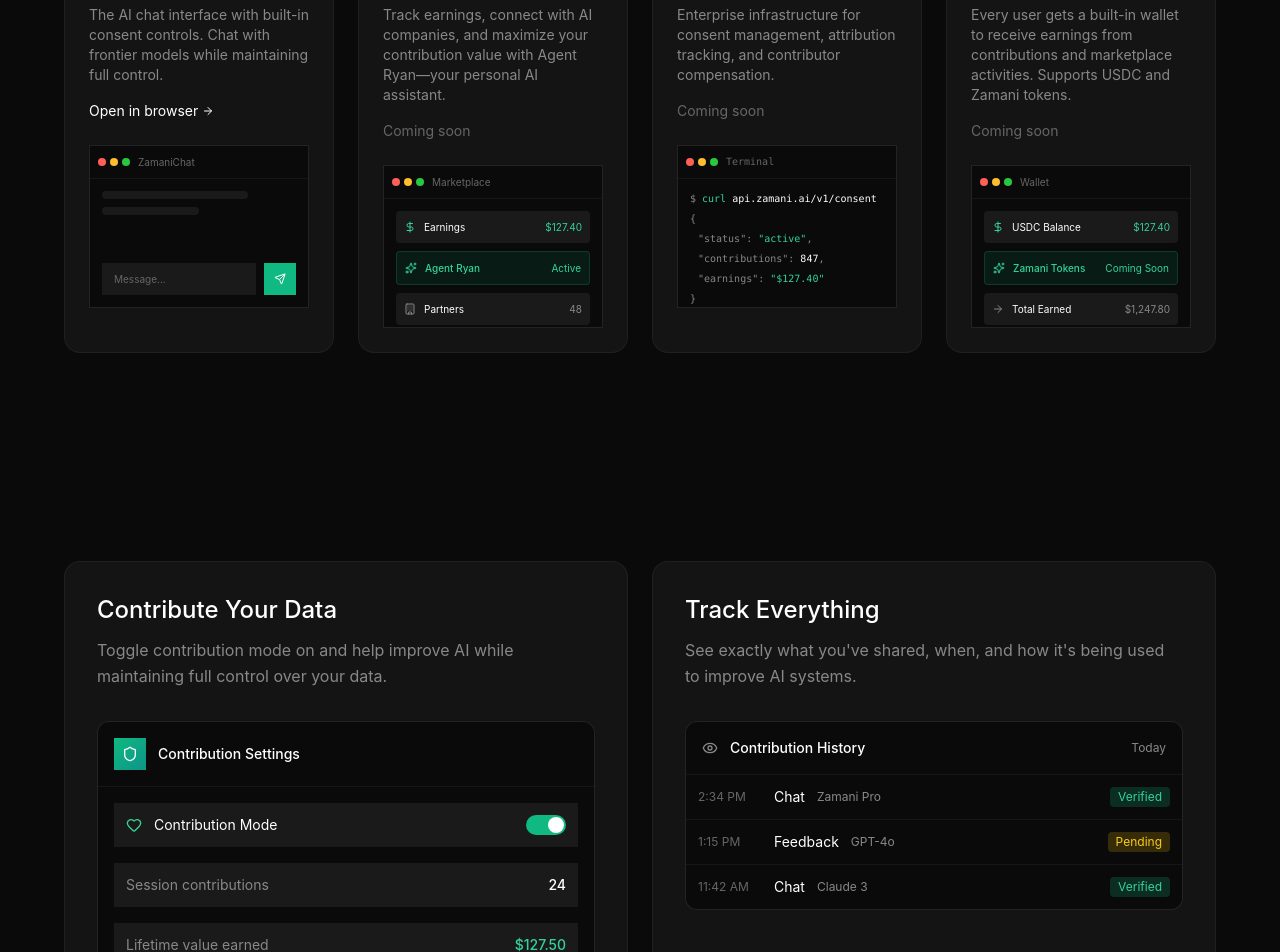
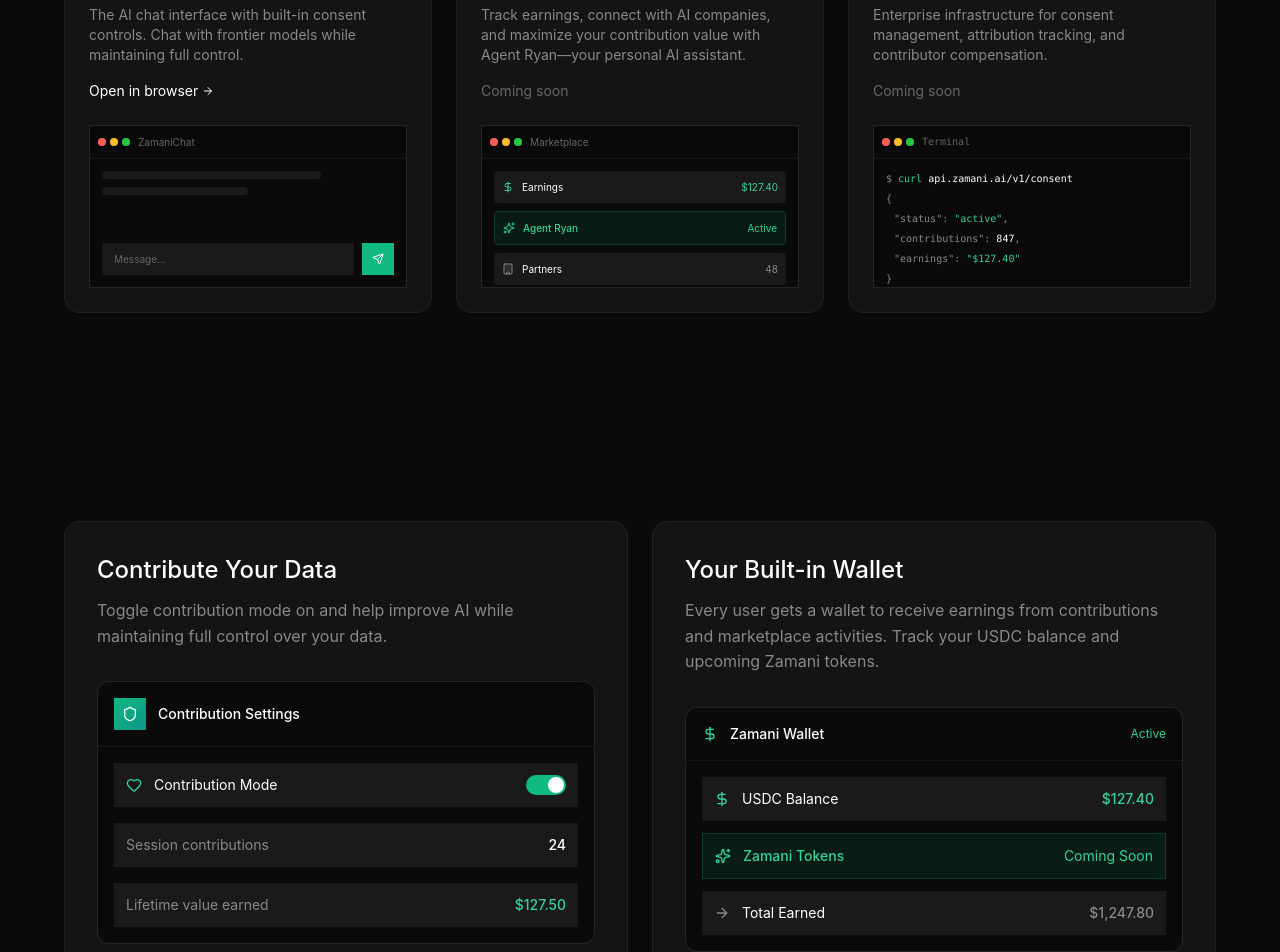
Before and after one commit to Laudedgg/ZamaniLabs, a React (Vite) app: page / in a window 1280 px wide. Shown: the part 1120-2072 px from the top of the page. Built offline with nearby package versions, Linux system fonts and the light colour scheme; the HTML template or start-up script is replaced by a standard one.

Commit message:
Move wallet feature from Ecosystem to Track Everything card with USDC and token display

```diff
--- a/src/App.tsx
+++ b/src/App.tsx
@@ -401,7 +401,8 @@ function App() {
               Explore the Zamani ecosystem.
             </h2>
             <p className="text-lg text-[#888] max-w-2xl mx-auto">
-              Four tools to fit your unique workflow. Chat, earn, manage your wallet, and integrate via API.
+              Three tools to fit your unique workflow. Try Zamani in your browser,
+              on your desktop, or through our API.
             </p>
           </motion.div>
 
@@ -410,7 +411,7 @@ function App() {
             whileInView="visible"
             viewport={{ once: true, margin: "-100px" }}
             variants={staggerContainer}
-            className="grid md:grid-cols-2 lg:grid-cols-4 gap-6"
+            className="grid md:grid-cols-3 gap-6"
           >
             {/* ZamaniChat */}
             <motion.div
@@ -536,55 +537,6 @@ function App() {
                 </div>
               </div>
             </motion.div>
-
-            {/* Wallet */}
-            <motion.div
-              variants={staggerItem}
-              className="rounded-2xl p-6 bg-[#141414] border border-white/5"
-            >
-              <h3 className="text-xl font-medium text-white mb-2">Zamani Wallet</h3>
-              <p className="text-sm text-[#888] mb-4">
-                Every user gets a built-in wallet to receive earnings from contributions and marketplace activities. Supports USDC and Zamani tokens.
-              </p>
-              <div className="flex items-center gap-4 mb-6">
-                <span className="text-sm text-[#666]">Coming soon</span>
-              </div>
-
-              {/* Product Screenshot Mockup */}
-              <div className="rounded-lg bg-[#0a0a0a] border border-white/10 overflow-hidden">
-                <div className="p-2 border-b border-white/5 flex items-center gap-2">
-                  <div className="flex gap-1">
-                    <div className="w-2 h-2 rounded-full bg-[#ff5f57]" />
-                    <div className="w-2 h-2 rounded-full bg-[#febc2e]" />
-                    <div className="w-2 h-2 rounded-full bg-[#28c840]" />
-                  </div>
-                  <span className="text-[10px] text-[#666]">Wallet</span>
-                </div>
-                <div className="p-3 h-32 space-y-2">
-                  <div className="flex items-center justify-between p-2 rounded bg-[#1a1a1a]">
-                    <div className="flex items-center gap-2">
-                      <DollarSign className="w-3 h-3 text-emerald-400" />
-                      <span className="text-[10px] text-white">USDC Balance</span>
-                    </div>
-                    <span className="text-[10px] text-emerald-400">$127.40</span>
-                  </div>
-                  <div className="flex items-center justify-between p-2 rounded bg-emerald-500/10 border border-emerald-500/20">
-                    <div className="flex items-center gap-2">
-                      <Sparkles className="w-3 h-3 text-emerald-400" />
-                      <span className="text-[10px] text-emerald-400 font-medium">Zamani Tokens</span>
-                    </div>
-                    <span className="text-[10px] text-emerald-400">Coming Soon</span>
-                  </div>
-                  <div className="flex items-center justify-between p-2 rounded bg-[#1a1a1a]">
-                    <div className="flex items-center gap-2">
-                      <ArrowRight className="w-3 h-3 text-[#888]" />
-                      <span className="text-[10px] text-white">Total Earned</span>
-                    </div>
-                    <span className="text-[10px] text-[#888]">$1,247.80</span>
-                  </div>
-                </div>
-              </div>
-            </motion.div>
           </motion.div>
         </div>
       </section>
@@ -644,37 +596,42 @@ function App() {
               variants={staggerItem}
               className="rounded-2xl p-8 bg-[#141414] border border-white/5"
             >
-              <h3 className="text-2xl font-medium text-white mb-3">Track Everything</h3>
+              <h3 className="text-2xl font-medium text-white mb-3">Your Built-in Wallet</h3>
               <p className="text-[#888] mb-8">
-                See exactly what you've shared, when, and how it's being used to improve AI systems.
+                Every user gets a wallet to receive earnings from contributions and marketplace activities. Track your USDC balance and upcoming Zamani tokens.
               </p>
 
-              {/* UI Mockup - Contribution History */}
+              {/* UI Mockup - Wallet */}
               <div className="rounded-xl bg-[#0a0a0a] border border-white/10 overflow-hidden">
                 <div className="p-4 border-b border-white/5 flex items-center justify-between">
                   <div className="flex items-center gap-3">
-                    <Eye className="w-4 h-4 text-[#888]" />
-                    <span className="text-sm text-white font-medium">Contribution History</span>
+                    <DollarSign className="w-4 h-4 text-emerald-400" />
+                    <span className="text-sm text-white font-medium">Zamani Wallet</span>
                   </div>
-                  <span className="text-xs text-[#888]">Today</span>
+                  <span className="text-xs text-emerald-400">Active</span>
                 </div>
-                <div className="divide-y divide-white/5">
-                  {[
-                    { id: 'c1', time: '2:34 PM', type: 'Chat', model: 'Zamani Pro', status: 'Verified' },
-                    { id: 'c2', time: '1:15 PM', type: 'Feedback', model: 'GPT-4o', status: 'Pending' },
-                    { id: 'c3', time: '11:42 AM', type: 'Chat', model: 'Claude 3', status: 'Verified' },
-                  ].map((item) => (
-                    <div key={item.id} className="p-3 flex items-center justify-between">
-                      <div className="flex items-center gap-3">
-                        <span className="text-xs text-[#666] w-16">{item.time}</span>
-                        <span className="text-sm text-white">{item.type}</span>
-                        <span className="text-xs text-[#888]">{item.model}</span>
-                      </div>
-                      <span className={`text-xs px-2 py-0.5 rounded ${item.status === 'Verified' ? 'bg-emerald-500/20 text-emerald-400' : 'bg-yellow-500/20 text-yellow-400'}`}>
-                        {item.status}
-                      </span>
+                <div className="p-4 space-y-3">
+                  <div className="flex items-center justify-between p-3 rounded-lg bg-[#1a1a1a]">
+                    <div className="flex items-center gap-3">
+                      <DollarSign className="w-4 h-4 text-emerald-400" />
+                      <span className="text-sm text-white">USDC Balance</span>
                     </div>
-                  ))}
+                    <span className="text-sm text-emerald-400 font-medium">$127.40</span>
+                  </div>
+                  <div className="flex items-center justify-between p-3 rounded-lg bg-emerald-500/10 border border-emerald-500/20">
+                    <div className="flex items-center gap-3">
+                      <Sparkles className="w-4 h-4 text-emerald-400" />
+                      <span className="text-sm text-emerald-400 font-medium">Zamani Tokens</span>
+                    </div>
+                    <span className="text-sm text-emerald-400">Coming Soon</span>
+                  </div>
+                  <div className="flex items-center justify-between p-3 rounded-lg bg-[#1a1a1a]">
+                    <div className="flex items-center gap-3">
+                      <ArrowRight className="w-4 h-4 text-[#888]" />
+                      <span className="text-sm text-white">Total Earned</span>
+                    </div>
+                    <span className="text-sm text-[#888] font-medium">$1,247.80</span>
+                  </div>
                 </div>
               </div>
             </motion.div>
```
